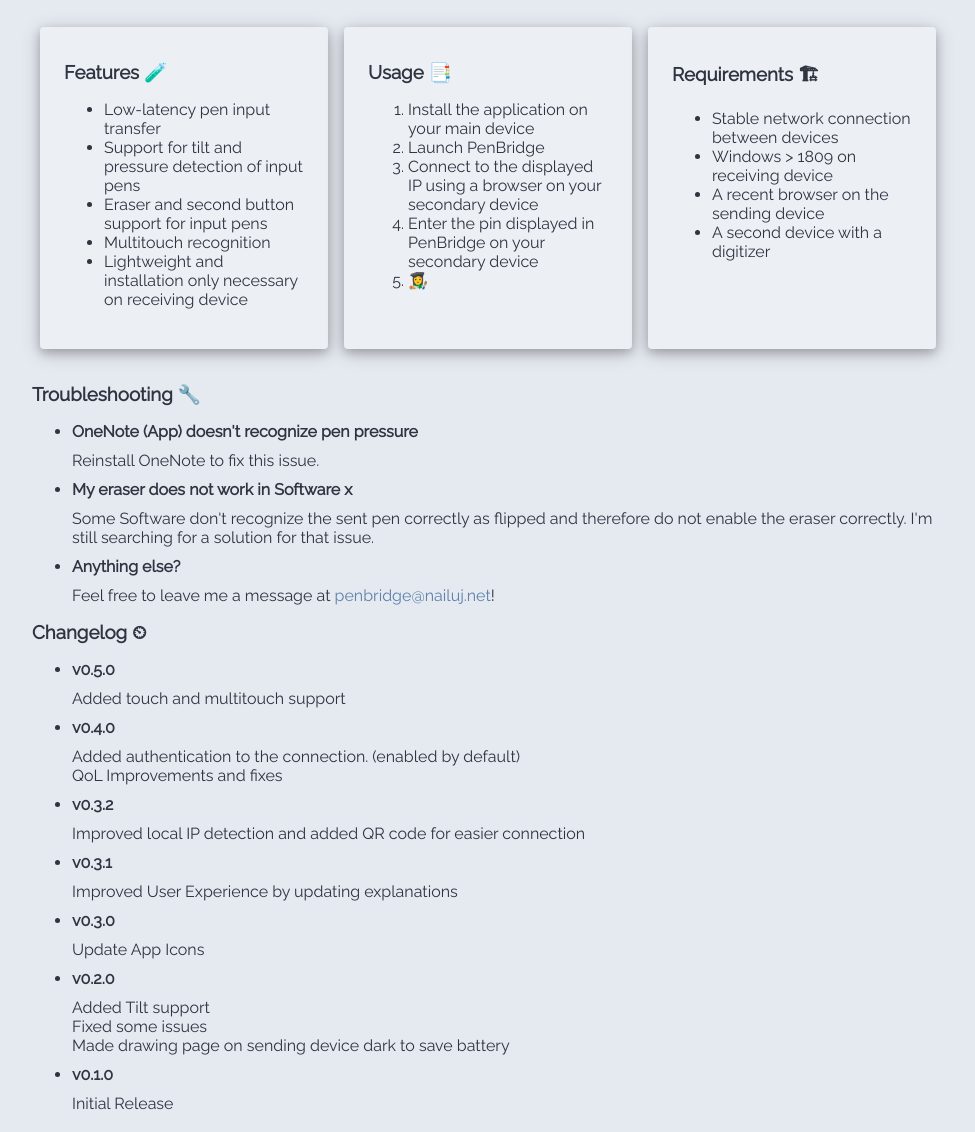
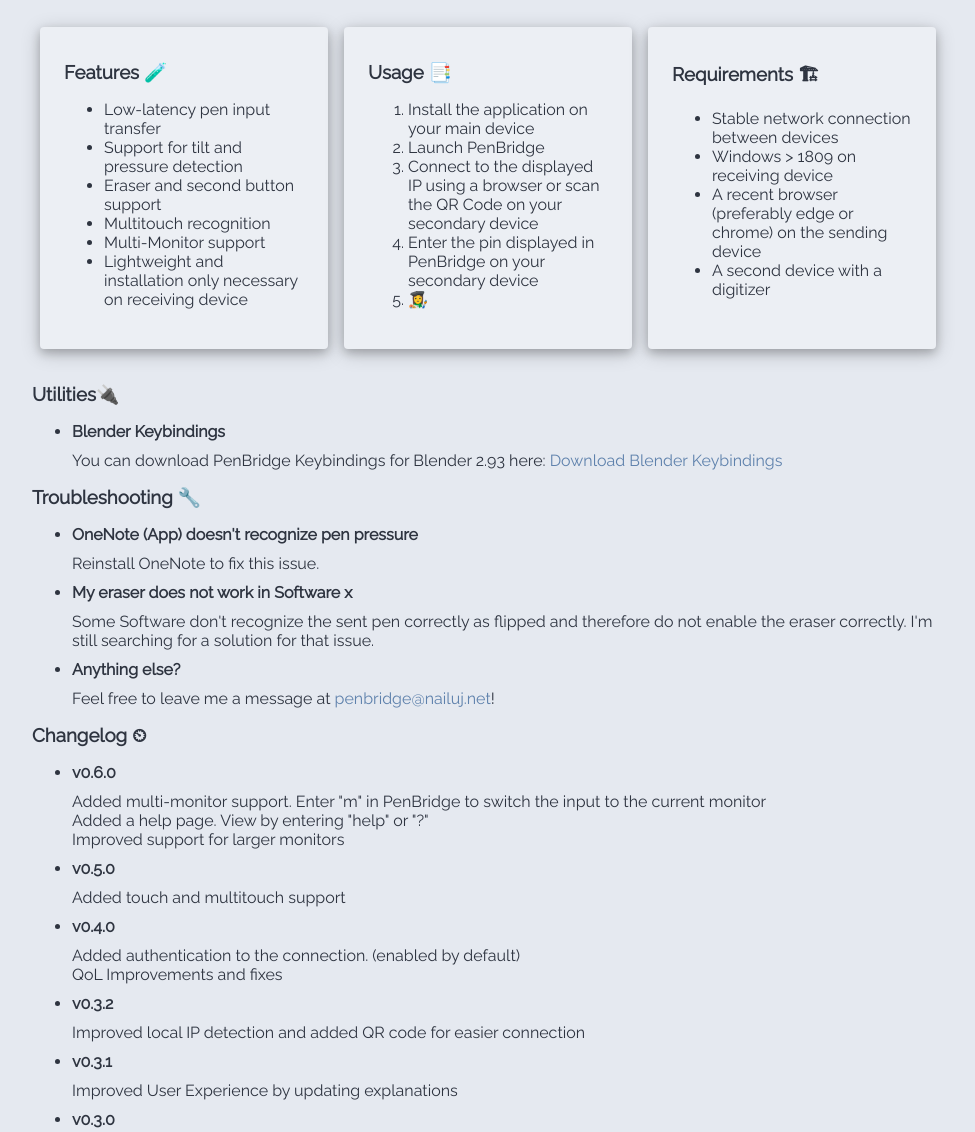
Before and after one commit to nailujx86/PenBridge-Website, a plain HTML site: page index.html in a window 1280 px wide. Shown: the part 517-1649 px from the top of the page, without its empty margins (152-1127 px from the left). Drawn offline with Linux system fonts and the light colour scheme.

Commit message:
Update Website for PenBridge v0.6.0

```diff
--- a/index.html
+++ b/index.html
@@ -63,7 +63,7 @@
 <body>
     <div class="c">
         <h1>PenBridge</h1>
-        <h5>Beta v0.5.0</h5>
+        <h5>Beta v0.6.0</h5>
         <p>
             PenBridge is an application that allows you to send pen and touch input from any device to your Windows
             device. This means, you can use any device, be it a Surface Tablet, an iPad or a Samsung Tablet with
@@ -87,9 +87,10 @@
                         <h3>Features <span class="emoji">🧪</span></h3>
                         <ul>
                             <li>Low-latency pen input transfer</li>
-                            <li>Support for tilt and pressure detection of input pens</li>
-                            <li>Eraser and second button support for input pens</li>
+                            <li>Support for tilt and pressure detection</li>
+                            <li>Eraser and second button support</li>
                             <li>Multitouch recognition</li>
+                            <li>Multi-Monitor support</li>
                             <li>Lightweight and installation only necessary on receiving device</li>
                         </ul>
                     </div>
@@ -102,7 +103,7 @@
                         <ol>
                             <li>Install the application on your main device</li>
                             <li>Launch PenBridge</li>
-                            <li>Connect to the displayed IP using a browser on your secondary device</li>
+                            <li>Connect to the displayed IP using a browser or scan the QR Code on your secondary device</li>
                             <li>Enter the pin displayed in PenBridge on your secondary device</li>
                             <li>👩‍🎨</li>
                         </ol>
@@ -116,13 +117,20 @@
                         <ul>
                             <li>Stable network connection between devices</li>
                             <li>Windows > 1809 on receiving device</li>
-                            <li>A recent browser on the sending device</li>
+                            <li>A recent browser (preferably edge or chrome) on the sending device</li>
                             <li>A second device with a digitizer</li>
                         </ul>
                     </div>
                 </div>
             </div>
         </div>
+        <h3>Utilities🔌</h3>
+        <ul>
+            <li>
+                <h4>Blender Keybindings</h4>
+                You can download PenBridge Keybindings for Blender 2.93 here: <a href="./get/PenBridge.py">Download Blender Keybindings</a>
+            </li>
+        </ul>
         <h3>Troubleshooting 🔧</h3>
         <ul>
             <li>
@@ -141,6 +149,12 @@
         </ul>
         <h3>Changelog ⏲</h3>
         <ul>
+            <li>
+                <h4>v0.6.0</h4>
+                Added multi-monitor support. Enter "m" in PenBridge to switch the input to the current monitor<br/>
+                Added a help page. View by entering "help" or "?"<br/>
+                Improved support for larger monitors
+            </li>
             <li>
                 <h4>v0.5.0</h4>
                 Added touch and multitouch support
@@ -171,7 +185,7 @@
             </li>
         </ul>
     </div>
-    <footer class="full footer">© 2021 Julian Blazek
+    <footer class="full footer">© 2024 Julian Blazek
         <br>View the Source Code on <a href="https://github.com/nailujx86/PenBridge/">GitHub</a>.
     </footer>
 </body>
```
